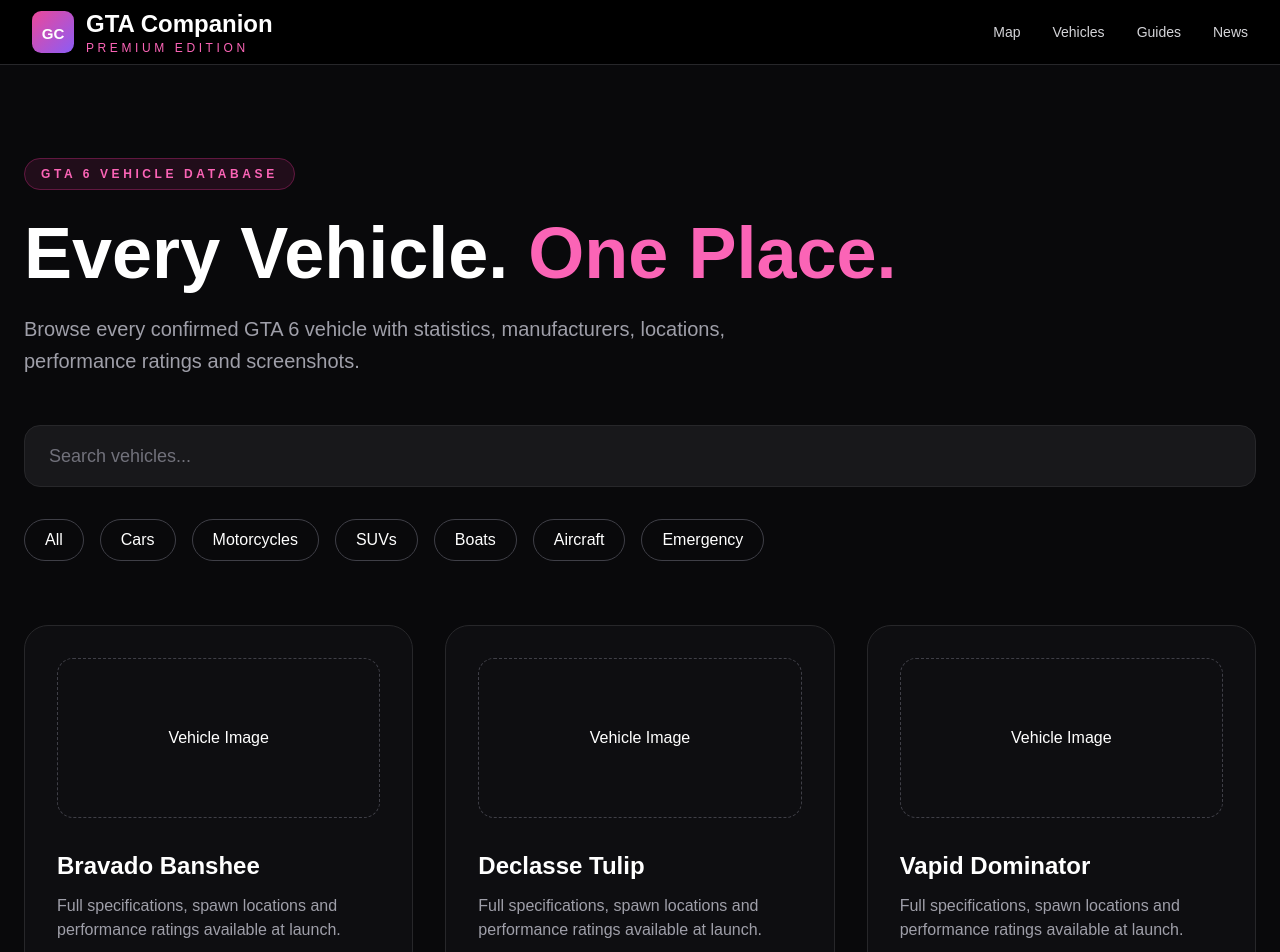
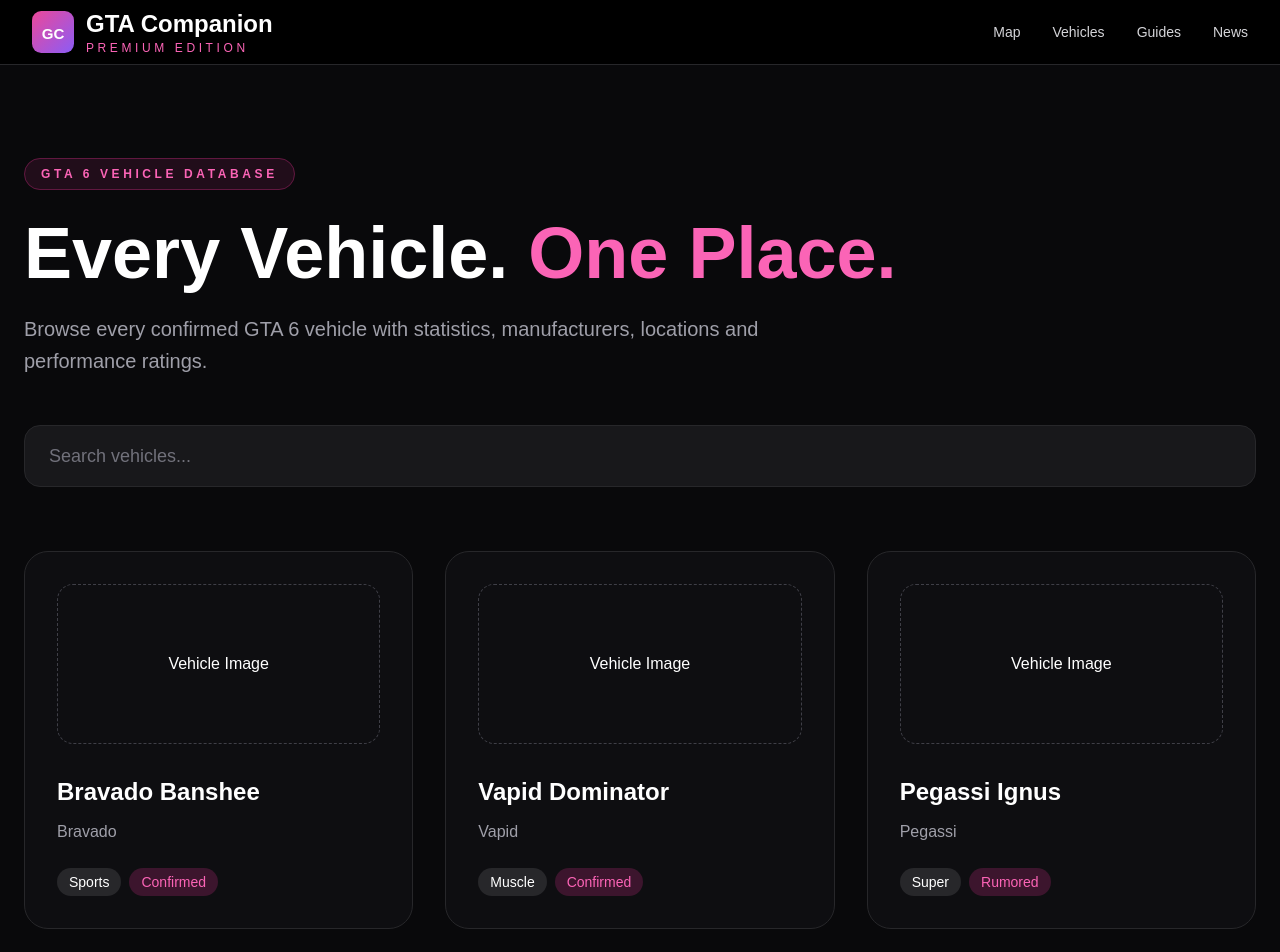
Before and after one commit to greventas-web/gta-companion, a Next.js app: page /vehicles in a window 1280 px wide. Shown: the top 952 px of the page. Built offline with nearby package versions, Linux system fonts and the light colour scheme.

Commit message:
Sprint 11: Add live search to Guides and News

```diff
--- a/app/guides/page.tsx
+++ b/app/guides/page.tsx
@@ -1,9 +1,29 @@
+"use client";
+
+import { useMemo, useState } from "react";
+
 import SearchBar from "@/components/SearchBar";
 
+const guides = [
+  "Best Ways to Make Money",
+  "Beginner's Guide",
+  "100% Completion Guide",
+  "Business Guide",
+  "Collectibles Guide",
+  "Weapon Guide",
+];
+
 export default function GuidesPage() {
+  const [search, setSearch] = useState("");
+
+  const filteredGuides = useMemo(() => {
+    return guides.filter((guide) =>
+      guide.toLowerCase().includes(search.toLowerCase())
+    );
+  }, [search]);
+
   return (
     <main className="min-h-screen bg-background text-white">
-
       <section className="mx-auto max-w-7xl px-6 py-24">
 
         <span className="rounded-full border border-pink-500/30 bg-pink-500/10 px-4 py-2 text-xs font-semibold uppercase tracking-[0.3em] text-pink-400">
@@ -22,10 +42,13 @@
           GTA Companion will become the ultimate GTA 6 knowledge base.
         </p>
 
-        <SearchBar placeholder="Search guides..." />
+        <SearchBar
+          placeholder="Search guides..."
+          value={search}
+          onChange={setSearch}
+        />
 
         <div className="mt-8 flex flex-wrap gap-4">
-
           {[
             "All",
             "Money",
@@ -42,19 +65,27 @@
               {category}
             </button>
           ))}
-
         </div>
 
         <div className="mt-16 grid gap-8 md:grid-cols-3">
 
-          {[
-            "Best Ways to Make Money",
-            "Beginner's Guide",
-            "100% Completion Guide",
-            "Business Guide",
-            "Collectibles Guide",
-            "Weapon Guide",
-          ].map((guide) => (
+          {filteredGuides.length === 0 ? (
+
+            <div className="col-span-full rounded-3xl border border-zinc-800 bg-zinc-900/40 p-16 text-center">
+
+              <h2 className="text-3xl font-bold">
+                No guides found
+              </h2>
+
+              <p className="mt-4 text-zinc-400">
+                Try searching for another guide.
+              </p>
+
+            </div>
+
+          ) : (
+
+            filteredGuides.map((guide) => (
 
               <div
                 key={guide}
@@ -70,18 +101,19 @@
                 </h3>
 
                 <p className="mt-3 text-zinc-400">
-                Complete step-by-step guide with screenshots, tips and
-                interactive tools.
+                  Complete step-by-step guide with screenshots,
+                  tips and interactive tools.
                 </p>
 
               </div>
 
-          ))}
+            ))
+
+          )}
 
         </div>
 
       </section>
-
     </main>
   );
 }
--- a/app/news/page.tsx
+++ b/app/news/page.tsx
@@ -1,6 +1,27 @@
+"use client";
+
+import { useMemo, useState } from "react";
+
 import SearchBar from "@/components/SearchBar";
 
+const newsArticles = [
+  "Rockstar Newswire",
+  "GTA 6 Updates",
+  "Community Highlights",
+  "Patch Notes",
+  "Upcoming Features",
+  "Weekly Roundup",
+];
+
 export default function NewsPage() {
+  const [search, setSearch] = useState("");
+
+  const filteredNews = useMemo(() => {
+    return newsArticles.filter((article) =>
+      article.toLowerCase().includes(search.toLowerCase())
+    );
+  }, [search]);
+
   return (
     <main className="min-h-screen bg-background text-white">
       <section className="mx-auto max-w-7xl px-6 py-24">
@@ -19,18 +40,31 @@
           trailers, community discoveries and official news.
         </p>
 
-        <SearchBar placeholder="Search news..." />
+        <SearchBar
+          placeholder="Search news..."
+          value={search}
+          onChange={setSearch}
+        />
 
         <div className="mt-16 grid gap-8 md:grid-cols-3">
 
-          {[
-            "Rockstar Newswire",
-            "GTA 6 Updates",
-            "Community Highlights",
-            "Patch Notes",
-            "Upcoming Features",
-            "Weekly Roundup",
-          ].map((article) => (
+          {filteredNews.length === 0 ? (
+
+            <div className="col-span-full rounded-3xl border border-zinc-800 bg-zinc-900/40 p-16 text-center">
+
+              <h2 className="text-3xl font-bold">
+                No articles found
+              </h2>
+
+              <p className="mt-4 text-zinc-400">
+                Try searching for another article.
+              </p>
+
+            </div>
+
+          ) : (
+
+            filteredNews.map((article) => (
 
               <article
                 key={article}
@@ -56,7 +90,9 @@
 
               </article>
 
-          ))}
+            ))
+
+          )}
 
         </div>
 
--- a/app/vehicles/page.tsx
+++ b/app/vehicles/page.tsx
@@ -1,6 +1,24 @@
+"use client";
+
+import { useMemo, useState } from "react";
+
 import SearchBar from "@/components/SearchBar";
+import VehicleCard from "@/components/VehicleCard";
+import { vehicles } from "@/data/vehicles";
 
 export default function VehiclesPage() {
+  const [search, setSearch] = useState("");
+
+  const filteredVehicles = useMemo(() => {
+    const query = search.toLowerCase();
+
+    return vehicles.filter((vehicle) =>
+      vehicle.name.toLowerCase().includes(query) ||
+      vehicle.manufacturer.toLowerCase().includes(query) ||
+      vehicle.category.toLowerCase().includes(query)
+    );
+  }, [search]);
+
   return (
     <main className="min-h-screen bg-background text-white">
       <section className="mx-auto max-w-7xl px-6 py-24">
@@ -16,55 +34,42 @@
 
         <p className="mt-6 max-w-3xl text-xl leading-8 text-zinc-400">
           Browse every confirmed GTA 6 vehicle with statistics,
-          manufacturers, locations, performance ratings and screenshots.
+          manufacturers, locations and performance ratings.
         </p>
 
-        <SearchBar placeholder="Search vehicles..." />
-
-        <div className="mt-8 flex flex-wrap gap-4">
-          {[
-            "All",
-            "Cars",
-            "Motorcycles",
-            "SUVs",
-            "Boats",
-            "Aircraft",
-            "Emergency",
-          ].map((category) => (
-            <button
-              key={category}
-              className="rounded-full border border-zinc-700 px-5 py-2 transition hover:border-pink-500 hover:text-pink-400"
-            >
-              {category}
-            </button>
-          ))}
-        </div>
+        <SearchBar
+          placeholder="Search vehicles..."
+          value={search}
+          onChange={setSearch}
+        />
 
         <div className="mt-16 grid gap-8 md:grid-cols-3">
-          {[
-            "Bravado Banshee",
-            "Declasse Tulip",
-            "Vapid Dominator",
-            "Pegassi Ignus",
-            "Grotti Cheetah",
-            "Pfister Comet",
-          ].map((vehicle) => (
-            <div
-              key={vehicle}
-              className="rounded-3xl border border-zinc-800 bg-zinc-900/40 p-8 transition hover:-translate-y-2 hover:border-pink-500"
-            >
-              <div className="mb-8 flex h-40 items-center justify-center rounded-2xl border border-dashed border-zinc-700">
-                Vehicle Image
-              </div>
 
-              <h3 className="text-2xl font-bold">{vehicle}</h3>
+          {filteredVehicles.length === 0 ? (
 
-              <p className="mt-3 text-zinc-400">
-                Full specifications, spawn locations and performance ratings
-                available at launch.
+            <div className="col-span-full rounded-3xl border border-zinc-800 bg-zinc-900/40 p-16 text-center">
+
+              <h2 className="text-3xl font-bold">
+                No vehicles found
+              </h2>
+
+              <p className="mt-4 text-zinc-400">
+                Try searching for another vehicle.
               </p>
+
             </div>
-          ))}
+
+          ) : (
+
+            filteredVehicles.map((vehicle) => (
+              <VehicleCard
+                key={vehicle.id}
+                vehicle={vehicle}
+              />
+            ))
+
+          )}
+
         </div>
 
       </section>
--- a/components/SearchBar.tsx
+++ b/components/SearchBar.tsx
@@ -1,15 +1,21 @@
 type SearchBarProps = {
   placeholder: string;
+  value?: string;
+  onChange?: (value: string) => void;
 };
 
 export default function SearchBar({
   placeholder,
+  value = "",
+  onChange,
 }: SearchBarProps) {
   return (
     <div className="mt-12">
       <input
         type="text"
         placeholder={placeholder}
+        value={value}
+        onChange={(e) => onChange?.(e.target.value)}
         className="w-full rounded-2xl border border-zinc-800 bg-zinc-900 px-6 py-4 text-lg text-white outline-none transition-all duration-300 placeholder:text-zinc-500 focus:border-pink-500 focus:ring-2 focus:ring-pink-500/20"
       />
     </div>
--- /dev/null
+++ b/components/VehicleCard.tsx
@@ -0,0 +1,37 @@
+import { Vehicle } from "@/types/vehicle";
+
+type VehicleCardProps = {
+  vehicle: Vehicle;
+};
+
+export default function VehicleCard({ vehicle }: VehicleCardProps) {
+  return (
+    <div className="rounded-3xl border border-zinc-800 bg-zinc-900/40 p-8 transition hover:-translate-y-2 hover:border-pink-500">
+
+      <div className="mb-8 flex h-40 items-center justify-center rounded-2xl border border-dashed border-zinc-700">
+        Vehicle Image
+      </div>
+
+      <h3 className="text-2xl font-bold">
+        {vehicle.name}
+      </h3>
+
+      <p className="mt-3 text-zinc-400">
+        {vehicle.manufacturer}
+      </p>
+
+      <div className="mt-6 flex flex-wrap gap-2">
+
+        <span className="rounded-full bg-zinc-800 px-3 py-1 text-sm">
+          {vehicle.category}
+        </span>
+
+        <span className="rounded-full bg-pink-500/20 px-3 py-1 text-sm text-pink-400">
+          {vehicle.status}
+        </span>
+
+      </div>
+
+    </div>
+  );
+}
--- /dev/null
+++ b/data/vehicles.ts
@@ -0,0 +1,28 @@
+import { Vehicle } from "@/types/vehicle";
+
+export const vehicles: Vehicle[] = [
+  {
+    id: 1,
+    name: "Bravado Banshee",
+    category: "Sports",
+    manufacturer: "Bravado",
+    topSpeed: "Unknown",
+    status: "Confirmed",
+  },
+  {
+    id: 2,
+    name: "Vapid Dominator",
+    category: "Muscle",
+    manufacturer: "Vapid",
+    topSpeed: "Unknown",
+    status: "Confirmed",
+  },
+  {
+    id: 3,
+    name: "Pegassi Ignus",
+    category: "Super",
+    manufacturer: "Pegassi",
+    topSpeed: "Unknown",
+    status: "Rumored",
+  },
+];
--- /dev/null
+++ b/types/vehicle.ts
@@ -0,0 +1,8 @@
+export interface Vehicle {
+  id: number;
+  name: string;
+  category: string;
+  manufacturer: string;
+  topSpeed: string;
+  status: "Confirmed" | "Rumored";
+}
```
Lines whose indentation alone changed are shown as unchanged.
